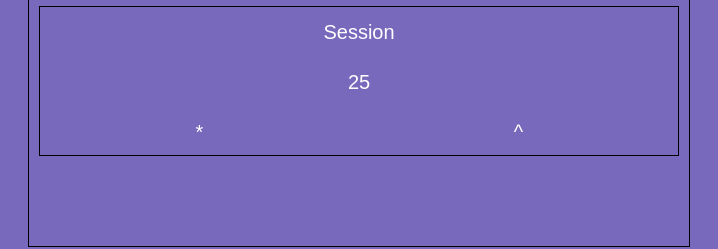
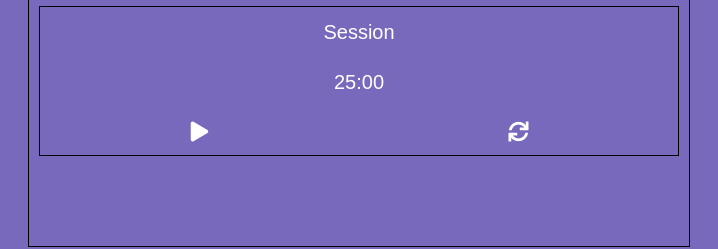
Before and after one commit to john-albright/25-plus-5-clock-free-code-camp, a React app: page / in a window 1280 px wide. Shown: the part 303-552 px from the top of the page, 289-1007 px from the left. Built offline with nearby package versions, Linux system fonts and the light colour scheme.

Commit message:
Almost completed all functional components of the project: swapped the reset and start/stop divs with font awesome icons; toggled between play and pause symbols in the div with id start_stop and between the words Session and Break in the div with id timer-label using ternary expressions; added a state to the app timerOn to link the adjustment block components and the timer component - can't adjust time while the timer is running; todo: adjust the reset button code to go back to the initial settings given to the user when the page is loaded

```diff
--- a/package.json
+++ b/package.json
@@ -8,7 +8,9 @@
     "@testing-library/user-event": "^13.5.0",
     "react": "^17.0.2",
     "react-dom": "^17.0.2",
+    "react-redux": "^7.2.6",
     "react-scripts": "5.0.0",
+    "redux": "^4.1.2",
     "web-vitals": "^2.1.2"
   },
   "scripts": {
--- a/public/index.html
+++ b/public/index.html
@@ -24,6 +24,8 @@
       work correctly both with client-side routing and a non-root public URL.
       Learn how to configure a non-root public URL by running `npm run build`.
     -->
+    <link rel="stylesheet" href="https://cdnjs.cloudflare.com/ajax/libs/font-awesome/5.15.4/css/all.min.css" integrity="sha512-1ycn6IcaQQ40/MKBW2W4Rhis/DbILU74C1vSrLJxCq57o941Ym01SwNsOMqvEBFlcgUa6xLiPY/NS5R+E6ztJQ==" crossorigin="anonymous" referrerpolicy="no-referrer" />
+    <!-- Font Awesome Icons CDN above -->
     <title>React App</title>
   </head>
   <body>
--- a/src/index.js
+++ b/src/index.js
@@ -1,10 +1,95 @@
 import React, { useEffect, useState } from 'react';
 import ReactDOM from 'react-dom';
+//import { Provider, connect } from 'react-redux';
+//import { createStore } from 'redux';
 import './index.css';
 
 // Global variables
 const initialSessionTime = 25;
 const initialBreakTime = 5;
+
+/*=============
+   REDUX CODE
+===============*/
+/*
+const INCREMENT_SESSION = 'INCREMENT_SESSION';
+const DECREMENT_SESSION = 'DECREMENT_SESSION';
+const INCREMENT_BREAK = 'INCREMENT_BREAK';
+const DECREMENT_BREAK = 'DECREMENT_BREAK';
+const RESET = 'RESET';
+
+// Actions
+
+const incrementSession = () => {
+  return {
+    type: INCREMENT_SESSION
+  };
+}
+
+const decrementSession = () => {
+  return {
+    type: DECREMENT_SESSION
+  };
+}
+
+const incrementBreak = () => {
+  return {
+    type: INCREMENT_BREAK
+  };
+}
+
+const decrementBreak = () => {
+  return {
+    type: DECREMENT_BREAK
+  };
+}
+
+const reset = () => {
+  return {
+    type: RESET
+  };
+}
+
+// Initial state to be used as a default argument in the reducer
+const initialState = {
+  sessionTime: initialSessionTime,
+  breakTime: initialBreakTime
+};
+
+// Reducer
+const timeReducer = (state = initialState, action) => {
+  switch(action.type) {
+      case INCREMENT_SESSION:
+          return {
+              sessionTime: state.sessionTime + 1
+          };
+      case DECREMENT_SESSION:
+          return {
+              sessionTime: state.sessionTime - 1
+          }
+      case INCREMENT_BREAK:
+          return {
+              breakTime: state.breakTime + 1
+          };
+      case DECREMENT_BREAK:
+          return {
+              breakTime: state.breakTime - 1
+          }
+      case RESET:
+          return  {
+            sessionTime: initialSessionTime,
+            breakTime: initialBreakTime
+          }
+      default:
+          return state;
+  }
+}
+
+*/
+
+/*=============
+   REACT CODE
+===============*/
 
 const AdjustmentBlock = props => {
 
@@ -13,16 +98,30 @@ const AdjustmentBlock = props => {
   const [number, setNumber] = useState(props.number);
 
   const decrementCount = () => {
-    setNumber(number => number - 1 < 0 ? number : number - 1);
+    //console.log("allow change:", !props.allowChange);
+    if (!props.allowChange) {
+      setNumber(number => number - 1 < 1 ? number : number - 1);
+    }
   }
 
   const incrementCount = () => {
-    setNumber(number => number + 1 > 60 ? number : number + 1);
+    if (!props.allowChange) {
+      setNumber(number => number + 1 > 60 ? number : number + 1);
+    }
     //console.log("adjustment block:", number);
     // props.changeTime(number);
   }
 
-  useEffect(() => props.changeTime(number));
+  /*
+  const reset = (number) => {
+    setNumber(number);
+  }*/
+
+  useEffect(() => {
+    /*console.log(props.reset())
+    if (props.reset() !== number) setNumber(props.reset());*/
+    props.changeTime(number);
+  }, [props, number]);
 
   let content = (
 
@@ -45,7 +144,7 @@ const AdjustmentBlock = props => {
         {number}
       </div>
       <div
-        id ={id + "-increment"}
+        id = {id + "-increment"}
         onClick = { incrementCount }
       >
         &#43;
@@ -58,36 +157,105 @@ const AdjustmentBlock = props => {
 
 const Timer = props => {
 
-  const [timeLeft, setTimeLeft] = useState(props.sessionTimeApp);
-
   const [sessionTime, setSessionTime] = useState(props.sessionTimeApp);
-
   const [breakTime, setBreakTime] = useState(props.breakTimeApp);
+  const [timeLeft, setTimeLeft] = useState(sessionTime * 60);
+  const [startStop, setStartStop] = useState(false);
+  const [onBreak, setOnBreak] = useState(false);
 
   const reset = () => {
-    setTimeLeft(initialSessionTime);
+    setTimeLeft(initialSessionTime * 60);
     setSessionTime(initialSessionTime);
     setBreakTime(initialBreakTime);
-    props.resetBreak(initialBreakTime);
-    props.resetSession(initialSessionTime);
+    if (startStop) setStartStop(!startStop);
+    props.canAdjust(!startStop);
+    //props.resetBreak(initialBreakTime);
+    //props.resetSession(initialSessionTime);
   }
 
   // const printTimeLeft = () => {
   //   console.log(`time left: ${timeLeft}`);
   // }
+  /*
+  const reduceTime = () => {
+    setTimeLeft(timeLeft - 1);
+  }*/
+
+  const startStopClock = () => {
+    setStartStop(!startStop);
+    //console.log(startStop);
+    props.canAdjust(!startStop);
+    /*
+    var timer = null;
+
+    if (flag) {
+      timer = setInterval(reduceTime, 1000);
+    } else {
+      if (timer != null) clearInterval(timer);
+    }
+
+    console.log(`time left: ${timeLeft}`);
+    */
+    // console.log("after", flag);
+  }
+
+  const convertTime = (seconds) => {
+    let secondsLeft = (seconds % 60).toString();
+    let minutesLeft = (parseInt(seconds / 60)).toString();
+
+    if (secondsLeft.length === 1) secondsLeft = "0" + secondsLeft;
+    if (minutesLeft.length === 1) minutesLeft = "0" + minutesLeft;
+
+    return `${minutesLeft}:${secondsLeft}`;
+  }
 
   useEffect(() => {
-    setTimeLeft(props.sessionTimeApp);
-    setSessionTime(props.sessionTimeApp);
-    setBreakTime(props.breakTimeApp);
-  }, [props.sessionTimeApp, props.breakTimeApp]);
+
+    const reduceTime = () => {
+      setTimeLeft(timeLeft - 1);
+    }
+
+    if (startStop) {
+      if (timeLeft >= 0) {
+        var timer = setTimeout(reduceTime, 1000);
+      } else {
+        //setTimeout(reduceTime, 1000);
+        setOnBreak(!onBreak);
+        setTimeLeft(breakTime * 60);
+      }
+    } else {
+      clearInterval(timer);
+    }
+
+    if (!startStop) {
+      setTimeLeft(props.sessionTimeApp * 60);
+      setSessionTime(props.sessionTimeApp);
+      setBreakTime(props.breakTimeApp);
+    }
+  }, [startStop, timeLeft, onBreak, breakTime, props]);
 
   let content = (
     <div id="timer-block">
-      <div id="timer-label">Session</div>
-      <div id="time-left">{timeLeft}</div>
-      <div id="start_stop">*</div>
-      <div id="reset" onClick = {reset}>^</div>
+      <div id="timer-label">
+        {!onBreak ? "Session" : "Break"}
+      </div>
+      <div
+        id="time-left"
+      >
+        {convertTime(timeLeft)}
+      </div>
+      <div
+        id="start_stop"
+        onClick = {startStopClock}
+      >
+        {!startStop ? <i className="fas fa-play"></i> : <i className="fas fa-pause"></i>}
+      </div>
+      <div
+        id="reset"
+        onClick = {reset}
+      >
+        <i className="fas fa-sync"></i>
+      </div>
     </div>
   );
 
@@ -98,7 +266,8 @@ const App = props => {
 
   const [breakTime, setBreakTime] = useState(initialBreakTime);
   const [sessionTime, setSessionTime] = useState(initialSessionTime);
-  //const [reset, setReset] = useState(false);
+  const [timerOn, setTimerOn] = useState(false);
+  const [reset, setReset] = useState(false);
 
   const breakUpdate = (number) => {
     setBreakTime(number);
@@ -110,20 +279,44 @@ const App = props => {
     //console.log(`session time: ${sessionTime}`);
   }
 
+  const timerPause = (value) => {
+    console.log(value);
+    if (value === true) setTimerOn(true);
+    if (value === false) setTimerOn(false);
+  }
+
   /*
   useEffect(() => {
     if (breakTime === 5 && sessionTime === 25) {
-      resetBreakApp(5);
-      resetSessionApp()
+      resetBreakApp(initialBreakTime);
+      resetSessionApp(initialSessionTime);
     }
-  });
+  });*/
 
+  /*
+  const checkAdjustment = (value = undefined) => {
+    console.log(value);
+    return value === undefined ? true : value;
+  }*/
+
+  /*
   const resetBreakApp = () => {
+    if (breakTime === initialBreakTime && sessionTime === initialSessionTime) {
+      return initialBreakTime;
+    } else {
+      return null;
+    }
 
+    //return number;
   }
 
   const resetSessionApp = () => {
-
+    if (breakTime === initialBreakTime && sessionTime === initialSessionTime) {
+      return initialSessionTime;
+    } else {
+      return null;
+    }
+    //return number;
   }*/
 
   /*
@@ -142,19 +335,22 @@ const App = props => {
         id = "break"
         number = {initialBreakTime}
         changeTime = {breakUpdate}
-        resetBreak = {breakUpdate}
+        allowChange = {timerOn}
+        //reset = {resetBreakApp}
       />
       <AdjustmentBlock
         id = "session"
         number = {initialSessionTime}
         changeTime = {sessionUpdate}
-        resetSession = {sessionUpdate}
+        allowChange = {timerOn}
+        //reset = {resetSessionApp}
       />
       <Timer
         sessionTimeApp = {sessionTime}
         breakTimeApp = {breakTime}
-        //resetBreak = {breakUpdate}
-        //resetSession = {sessionUpdate}
+        resetBreak = {breakUpdate}
+        resetSession = {sessionUpdate}
+        canAdjust = {timerPause}
       />
     </div>
   );
```
Also changed, not shown: public/logo192.png (added), 1 other file.
